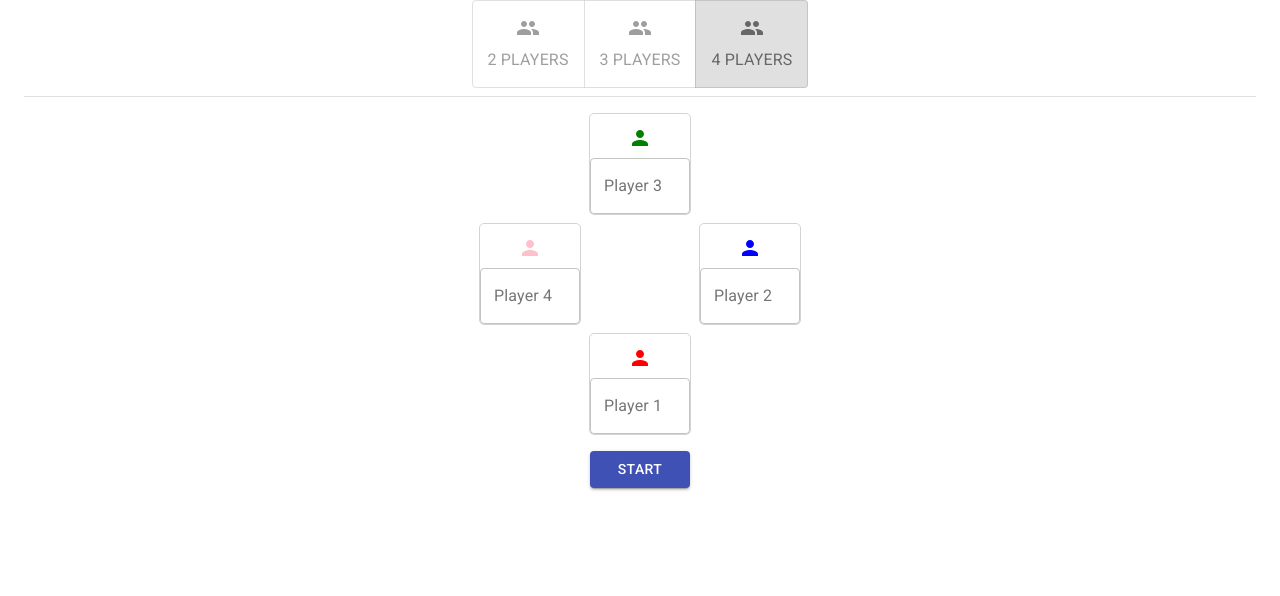
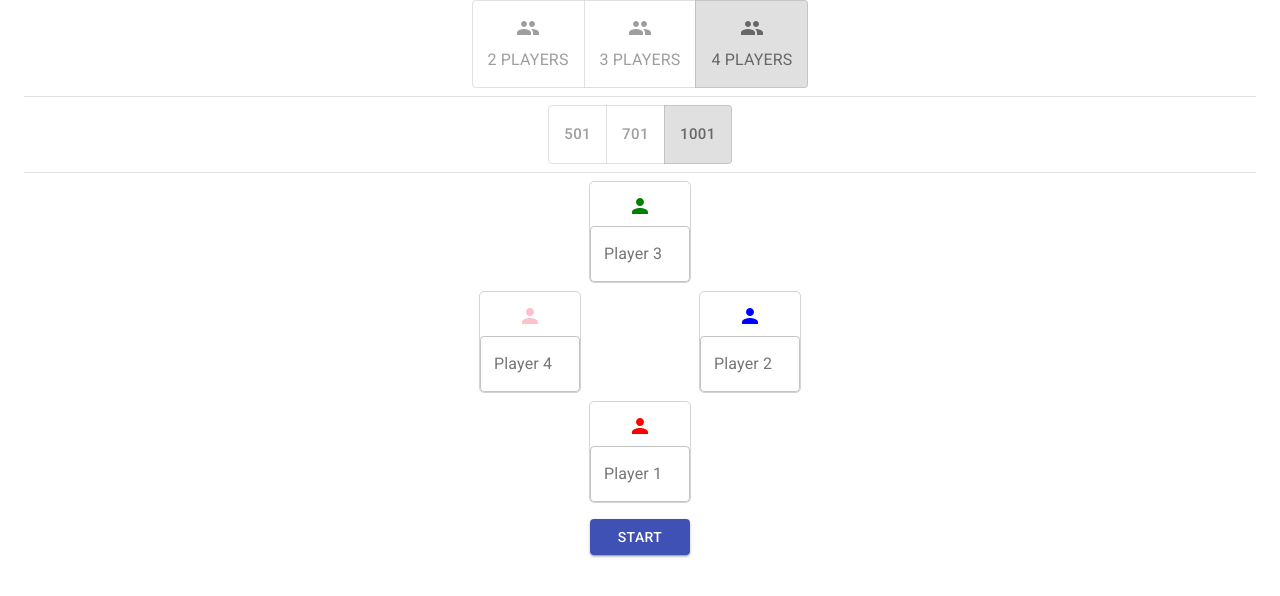
Before and after one commit to doms99/bela-block, a React (Create React App) app: page /setup in a window 1280 px wide. Shown: the top 596 px of the page. Built offline with nearby package versions, Linux system fonts and the light colour scheme.

Commit message:
small things, look and feel

```diff
--- a/src/App.tsx
+++ b/src/App.tsx
@@ -9,122 +9,171 @@ import {
 import { createContext, useEffect, useState } from "react";
 import LocalStorageKey from './constants';
 
+export type RoundType = Record<string, {points: number, declarations: number}>;
+
+export interface TeamType {
+  name: string,
+  players: [string, string]
+}
+
 export interface State {
   players: string[],
   playerCount: number | undefined,
-  teams: [[string, string], [string, string]] | null,
-  rounds: Record<string, {points: number, declarations: number}>[],
-  dealer: string | undefined
+  teams: [TeamType, TeamType] | undefined,
+  rounds: RoundType[],
+  dealer: string | undefined,
+  winner: string | undefined,
+  scoreTarget: number
 }
 
 export type StateProperties = 'players' | 'playerCount' | 'teams' | 'points';
 
 export interface StateFunctions {
   getState: () => State,
-  startGame: (players: string[]) => void,
-  rematch: () => void,
+  startGame: (players: string[], scoreTarget: number) => void,
+  restart: () => void,
   reset: () => void,
-  enterRound: (round: Record<string, {points: number, declarations: number}>) => void,
-  editRound: (round: Record<string, {points: number, declarations: number}>, index: number) => void
+  enterRound: (round: RoundType) => void,
+  editRound: (round: RoundType, index: number) => void
 }
 
 const initialState: State = {
   players: [],
   playerCount: undefined,
-  teams: null,
+  teams: undefined,
   rounds: [],
-  dealer: undefined
+  dealer: undefined,
+  winner: undefined,
+  scoreTarget: 1001
 }
 
 export const GlobalState = createContext<StateFunctions>({} as StateFunctions);
 
 function App() {
-  const [globalState, setGlobalState] = useState<State>(initialState);
+  const [players, setPlayers] = useState<string[]>(initialState.players);
+  const [playerCount, setPlayerCount] = useState<number | undefined>(initialState.playerCount);
+  const [teams, setTeams] = useState<[TeamType, TeamType] | undefined>(initialState.teams);
+  const [rounds, setRounds] = useState<RoundType[]>(initialState.rounds);
+  const [dealer, setDealer] = useState<string | undefined>(initialState.dealer);
+  const [winner, setWinner] = useState<string | undefined>(initialState.winner);
+  const [scoreTarget, setScoreTarget] = useState<number>(initialState.scoreTarget);
+
+  useEffect(() => {
+    if(!playerCount) return;
+
+    const score: Record<string, number> = {};
+
+    let names: string[];
+    if(playerCount === 4 && teams) {
+      names = teams.map(team => team.name);
+    } else {
+      names = players;
+    }
+
+    names.forEach(name => score[name] = 0);
+
+    rounds.forEach(round => names.forEach(name => {
+      score[name] += round[name].points + round[name].declarations;
+    }))
+
+    for(const [player, points] of Object.entries(score)) {
+      if(points > scoreTarget) {
+        setWinner(player);
+        return;
+      }
+    }
+
+  }, [scoreTarget, playerCount, players, rounds, teams]);
 
   useEffect(() => {
     const loadedState = localStorage.getItem(LocalStorageKey)
 
     if(!loadedState) return;
+    const state = JSON.parse(loadedState) as State;
 
-    const state = JSON.parse(loadedState);
-    setGlobalState(curr => ({...curr, ...state}));
+    if(state.players &&
+       state.playerCount &&
+       state.teams &&
+       state.rounds &&
+       state.dealer &&
+       state.winner &&
+       state.scoreTarget) return;
+
+    setPlayers(state.players);
+    setPlayerCount(state.playerCount);
+    setTeams(state.teams);
+    setRounds(state.rounds);
+    setDealer(state.dealer);
+    setWinner(state.winner);
+    setScoreTarget(state.scoreTarget);
   }, []);
 
+  useEffect(() => {
+    localStorage.setItem(LocalStorageKey, JSON.stringify({players, playerCount, teams, rounds, dealer, winner, scoreTarget}));
+  }, [players, playerCount, teams, rounds, dealer, winner, scoreTarget]);
+
   const getState = (): State => {
-    return globalState;
+    return {players, playerCount, teams, rounds, dealer, winner, scoreTarget};
   }
 
-  const startGame = (players: string[]) => {
+  const startGame = (players: string[], scoreTarget: number) => {
     if(!players.length) return;
 
-    const newState: State = {
-      ...globalState,
-      players,
-      playerCount: players.length,
-      rounds: [],
-      dealer: players[Math.floor(Math.random() * players.length - 0.001)]
-    };
+
+    setPlayers(players);
+    setPlayerCount(players.length);
+    setRounds([]);
+    setDealer(players[Math.floor(Math.random() * players.length - 0.001)]);
+    setScoreTarget(scoreTarget);
 
     if(players.length === 4) {
-      newState.teams = [[players[0], players[2]], [players[1], players[3]]];
+      setTeams([{
+        name: `${players[0]} and ${players[2]}`,
+        players: [players[0], players[2]]
+      }, {
+        name: `${players[1]} and ${players[3]}`,
+        players: [players[1], players[3]]
+      }]);
     }
 
-    setGlobalState(newState);
-
-    localStorage.setItem(LocalStorageKey, JSON.stringify(newState));
   }
 
-  const rematch = () => {
-    setGlobalState(curr => {
-      const newState = {
-        ...curr,
-        rounds: []
-      }
-
-      localStorage.setItem(LocalStorageKey, JSON.stringify(newState));
-
-      return newState;
-    })
+  const restart = () => {
+    setRounds([]);
+    setWinner(undefined);
   }
 
   const reset = () => {
-    setGlobalState(initialState);
-    localStorage.setItem(LocalStorageKey, JSON.stringify(initialState));
+    setPlayers(initialState.players);
+    setPlayerCount(initialState.playerCount);
+    setTeams(initialState.teams);
+    setRounds(initialState.rounds);
+    setDealer(initialState.dealer);
+    setWinner(initialState.winner);
   }
 
-  const enterRound = (round: Record<string, {points: number, declarations: number}>) => {
-    if(!globalState.players.filter(name => !round[name])) return;
+  const enterRound = (round: RoundType) => {
+    if(!players.filter(name => !round[name])) return;
 
-    setGlobalState(curr => {
-      const newState = {
-        ...curr,
-        rounds: [...curr.rounds, round],
-        dealer: curr.players[(curr.players.indexOf(curr.dealer!) + 1) % curr.players.length]
-      };
-
-      localStorage.setItem(LocalStorageKey, JSON.stringify(newState));
-
-      return newState;
-    })
+    setRounds(curr => [...curr, round]);
+    setDealer(players[(players.indexOf(dealer!) + 1) % players.length]);
   }
 
-  const editRound = (round: Record<string, {points: number, declarations: number}>, index: number) => {
-    if(!globalState.players.filter(name => !round[name])) return;
+  const editRound = (round: RoundType, index: number) => {
+    if(!players.filter(name => !round[name])) return;
 
-    setGlobalState(curr => {
-      const newState = {...curr};
-      newState.rounds[index] = round;
+    setRounds(curr => {
+      const newRounds = [...curr];
+      newRounds[index] = round;
 
-      localStorage.setItem(LocalStorageKey, JSON.stringify(newState));
-
-      return newState;
-    })
+      return newRounds;
+    });
   }
 
   const value = {
     getState,
     startGame,
-    rematch,
+    restart,
     reset,
     enterRound,
     editRound
--- a/src/components/game/Game.tsx
+++ b/src/components/game/Game.tsx
@@ -1,74 +1,41 @@
-import { Button, Card, CardContent, CardHeader, Container, Typography } from '@material-ui/core';
+import { Button, Card, CardContent, CardHeader, Container, Dialog, DialogActions, DialogContent, DialogContentText, DialogTitle, Typography } from '@material-ui/core';
 import RoundEntry from './RoundEntry';
 import '../../styles/Game.css';
-import { useContext, useEffect, useState } from 'react';
+import { useContext, useState } from 'react';
 import ScoreBoard from './ScoreBoard';
-import { GlobalState } from '../../App';
+import { GlobalState, RoundType } from '../../App';
 import Winner from './Winner';
 import { useHistory } from 'react-router';
 
 const Game: React.FC = () => {
   const [editIndex, setEditIndex] = useState<number | undefined>();
-  const [winner, setWinner] = useState<string | undefined>();
+  const [resetRequest, setResetRequest] = useState(false);
   const history = useHistory();
 
-  const { getState, editRound, enterRound, rematch } = useContext(GlobalState);
+  const { getState, editRound, enterRound, restart } = useContext(GlobalState);
 
-  const { dealer, players, playerCount, rounds, teams } = getState();
+  const { dealer, players, playerCount, rounds, teams, winner, scoreTarget } = getState();
 
-  useEffect(() => {
-    if(!playerCount) return;
-
-    const score: Record<string, number> = {};
-
-    players.forEach(name => score[name] = 0);
-
-    let names: string[];
-    if(playerCount === 4 && teams) {
-      names = [`${teams[0][0]} and ${teams[0][1]}`, `${teams[1][0]} and ${teams[1][1]}`];
-    } else {
-      names = players;
-    }
-
-    names.forEach(name => rounds.forEach(round => score[name] += round[name].points));
-
-    for(const [player, points] of Object.entries(score)) {
-      if(playerCount === 2 && points > 501) {
-        setWinner(player);
-        return;
-      }
-
-      if(playerCount === 3 && points > 701) {
-        setWinner(player);
-        return;
-      }
-
-      if(playerCount === 4 && points > 1001) {
-        setWinner(player);
-        return;
-      }
-    }
-
-  }, [players, rounds, playerCount, teams]);
-
-  const pointsReport = (round: Record<string, {points: number, declarations: number}>, index: number) => {
+  const pointsReport = (round: RoundType, index: number) => {
     if(index === rounds.length) enterRound(round);
     else editRound(round, index);
 
     setEditIndex(undefined);
   }
 
-  const newGame = () => {
-    history.push('/setup');
+  const handleReset = (toReset: boolean) => {
+    if(toReset) restart();
+
+    setResetRequest(false);
   }
+
+  const teamNames = teams ? teams.map(team => team.name) : players;
 
   return (
     <Container style={{textAlign: 'center'}}>
       <ScoreBoard
-        teams={teams ?
-          [`${teams[0][0]} and ${teams[0][1]}`, `${teams[1][0]} and ${teams[1][1]}`] :
-          players
-        }
+        teams={teamNames}
+        scoreTarget={scoreTarget}
         rounds={rounds}
         setEditIndex={setEditIndex}
       />
@@ -88,31 +55,48 @@ const Game: React.FC = () => {
         variant="contained"
         color="primary"
       >
-        New round
+        Enter round
       </Button>
       <Button
-        onClick={newGame}
+        onClick={() => setResetRequest(true)}
         style={{margin: '1em'}}
         variant="contained"
         color="secondary"
       >
-        New Game
+        Reset
       </Button>
       {editIndex !== undefined && (
         <RoundEntry
-          players={teams ?
-            [`${teams[0][0]} and ${teams[0][1]}`, `${teams[1][0]} and ${teams[1][1]}`] :
-            players
-          }
+          teams={teamNames}
           playerCount={playerCount!}
           cancel={() => setEditIndex(undefined)}
-          pointsReport={(round: Record<string, {points: number, declarations: number}>) => pointsReport(round, editIndex)}
+          pointsReport={(round: RoundType) => pointsReport(round, editIndex)}
           playerPoints={rounds[editIndex]}
         />
       )}
       {winner && (
-        <Winner newGame={newGame} rematch={rematch} winners={winner!.split('and')} />
+        <Winner newGame={() => history.push('/setup')} rematch={restart} winner={winner!} />
       )}
+      <Dialog
+        open={resetRequest}
+        onClose={() => handleReset(false)}
+        aria-labelledby="alert-dialog-title"
+        aria-describedby="alert-dialog-description"
+      >
+        <DialogContent>
+          <DialogContentText id="alert-dialog-description">
+          Are you sure tou want to reset the match?
+          </DialogContentText>
+        </DialogContent>
+        <DialogActions>
+          <Button onClick={() => handleReset(true)} color="primary">
+            Yes
+          </Button>
+          <Button onClick={() => handleReset(false)} color="primary" autoFocus>
+            No
+          </Button>
+        </DialogActions>
+      </Dialog>
     </Container>
   );
 };
--- a/src/components/setup/PlayersSetup.tsx
+++ b/src/components/setup/PlayersSetup.tsx
@@ -16,17 +16,24 @@ const verticalFlex: CSSProperties= {
 
 const PlayersSetup = () => {
   const [playerCount, setPlayerCount] = useState<number>(4);
+  const [scoreTarget, setScoreTarget] = useState<number>(1001);
   const history = useHistory();
   const { startGame } = useContext(GlobalState);
 
-  const handleAlignment = (event: React.MouseEvent<HTMLElement>, newPlayerCount: number | null) => {
+  const handlePlayerCount = (event: React.MouseEvent<HTMLElement>, newPlayerCount: number | null) => {
     if(!newPlayerCount) return;
 
     setPlayerCount(newPlayerCount);
   };
 
+  const handleScoreTarget = (event: React.MouseEvent<HTMLElement>, scoreTarget: number | null) => {
+    if(!scoreTarget) return;
+
+    setScoreTarget(scoreTarget);
+  };
+
   const nameReport = (names: string[]) => {
-    startGame(names);
+    startGame(names, scoreTarget);
     history.push('/game');
   }
 
@@ -36,8 +43,8 @@ const PlayersSetup = () => {
         size="large"
         value={playerCount}
         exclusive
-        onChange={handleAlignment}
-        aria-label="text alignment"
+        onChange={handlePlayerCount}
+        aria-label="player count"
       >
         <ToggleButton value={2} aria-label="left aligned">
           <div>
@@ -58,7 +65,25 @@ const PlayersSetup = () => {
           </div>
         </ToggleButton>
       </ToggleButtonGroup>
-      <Divider style={{width: '100%', marginTop: '0.5em'}} />
+      <Divider style={{width: '100%', margin: '0.5em 0'}} />
+      <ToggleButtonGroup
+        size="large"
+        value={scoreTarget}
+        exclusive
+        onChange={handleScoreTarget}
+        aria-label="score target"
+      >
+        <ToggleButton value={501} aria-label="right aligned">
+          501
+        </ToggleButton>
+        <ToggleButton value={701} aria-label="right aligned">
+          701
+        </ToggleButton>
+        <ToggleButton value={1001} aria-label="right aligned">
+          1001
+        </ToggleButton>
+      </ToggleButtonGroup>
+      <Divider style={{width: '100%', margin: '0.5em 0'}} />
       <SittingOrder playerCount={playerCount} nameReport={nameReport} />
     </Container>
   );
--- a/src/styles/Game.css
+++ b/src/styles/Game.css
@@ -68,7 +68,7 @@
   color: gray;
 }
 
-.round-entry {
+.absolute-card {
   position: absolute;
   width: 75%;
   top: 50%;
--- a/src/styles/Setup.css
+++ b/src/styles/Setup.css
@@ -14,9 +14,9 @@
 }
 
 .droppable-container {
-  margin: 1em;
   display: grid;
   row-gap: 0.5em;
+  margin-bottom: 1em;
   column-gap: 0.5em;
   grid-template-columns: auto auto auto;
   grid-template-rows: auto auto auto;
```
Also changed, not shown: src/components/game/RoundEntry.tsx (+11 -10 lines), src/components/game/ScoreBoard.tsx (+16 -4 lines), src/components/game/Winner.tsx (+7 -9 lines).
